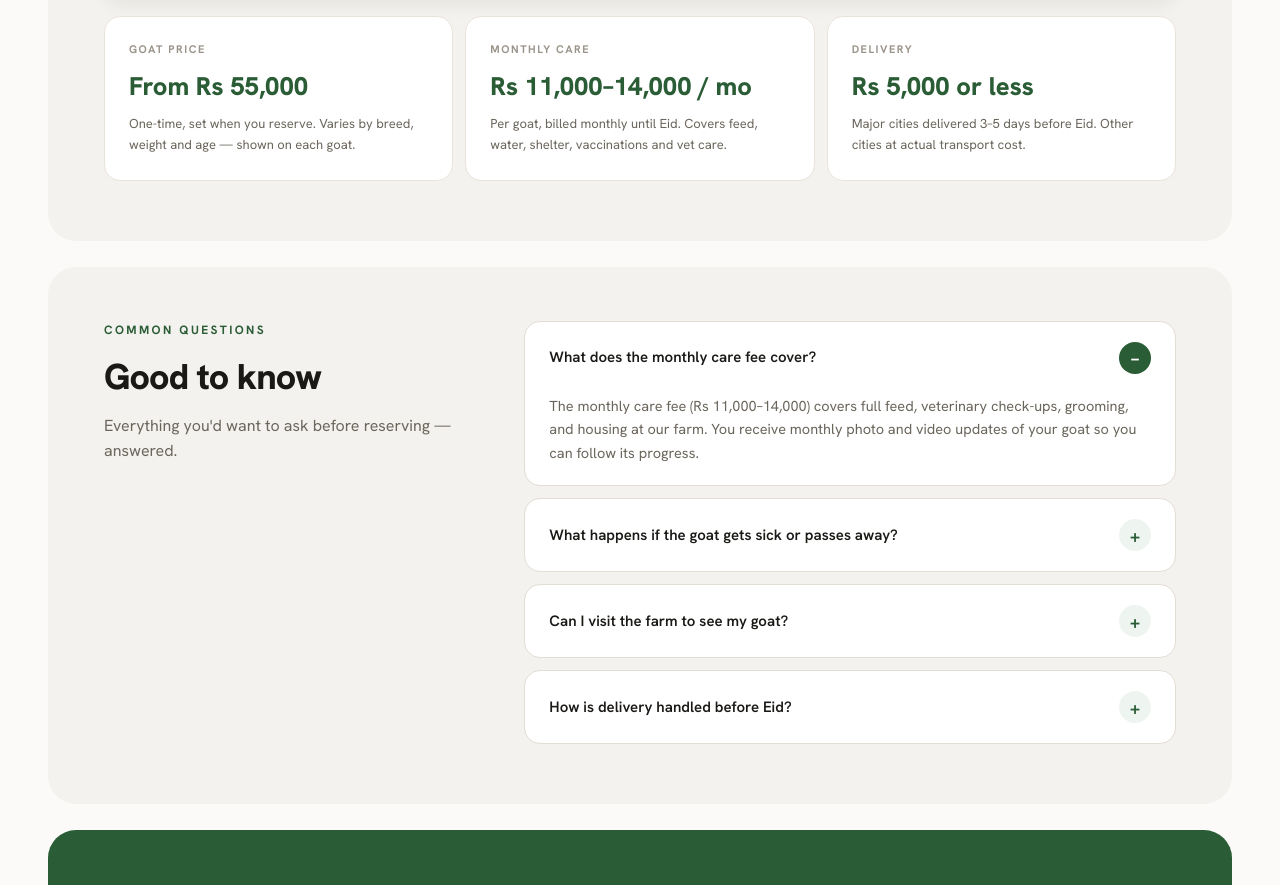
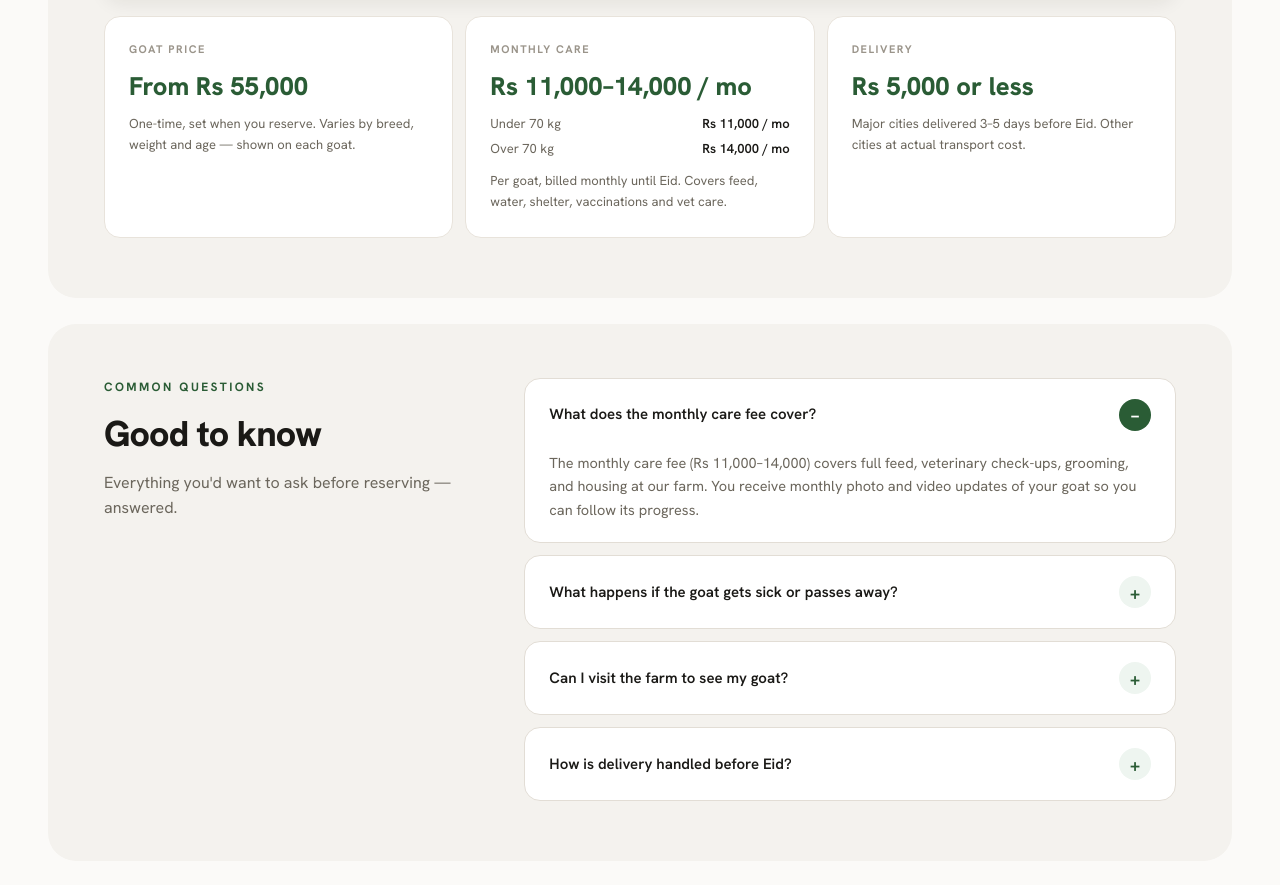
Before and after one commit to AtiqueUrRehman/maveshigroup, a Next.js app: page /alpha-farms in a window 1280 px wide. Shown: the part 2003-2888 px from the top of the page. Built offline with nearby package versions, Linux system fonts and the light colour scheme; no server answers.

Commit message:
Explain weight-based monthly care pricing in MONTHLY CARE card
Add a two-row tier breakdown: Under 70 kg -> Rs 11,000/mo,
Over 70 kg -> Rs 14,000/mo.

Co-Authored-By: Claude Opus 4.8 (1M context) <noreply@anthropic.com>

```diff
--- a/app/components/PricingTimeline.tsx
+++ b/app/components/PricingTimeline.tsx
@@ -396,6 +396,16 @@ export default function PricingTimeline({
           <div className="font-extrabold leading-tight mb-3" style={{ fontSize: "clamp(20px,2vw,26px)", color: "#2A5C35" }}>
             Rs 11,000–14,000 / mo
           </div>
+          <div className="flex flex-col gap-1.5 mb-3">
+            <div className="flex items-center justify-between gap-2 text-[13px]">
+              <span style={{ color: "#6b665c" }}>Under 70 kg</span>
+              <span className="font-semibold" style={{ color: "#1a1916" }}>Rs 11,000 / mo</span>
+            </div>
+            <div className="flex items-center justify-between gap-2 text-[13px]">
+              <span style={{ color: "#6b665c" }}>Over 70 kg</span>
+              <span className="font-semibold" style={{ color: "#1a1916" }}>Rs 14,000 / mo</span>
+            </div>
+          </div>
           <p className="text-[13px] leading-[1.6] m-0" style={{ color: "#6b665c" }}>
             Per goat, billed monthly until Eid. Covers feed, water, shelter, vaccinations and vet care.
           </p>
```
